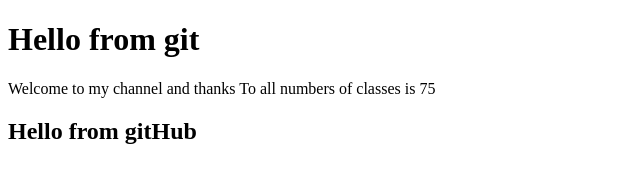
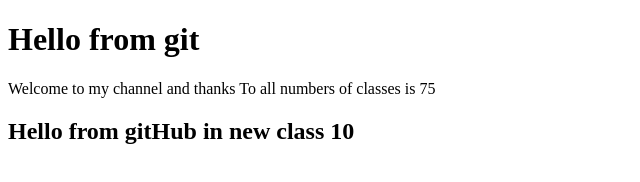
Before and after one commit to maher-douzi/WelcomeTest, a plain HTML site: page index.html in a window 1280 px wide. Shown: the whole page, without its empty margins (0-640 px from the left). Drawn offline with Linux system fonts and the light colour scheme.

Commit message:
Update index.html

```diff
--- a/index.html
+++ b/index.html
@@ -9,7 +9,7 @@
   <body>
     <h1>Hello from git</h1>
     <p>Welcome to my channel and thanks To all numbers of classes is 75</p>
-    <h2>Hello from gitHub</h2>
+    <h2>Hello from gitHub in new class 10</h2>
     <script src="main.js"></script>
   </body>
 </html>
```
